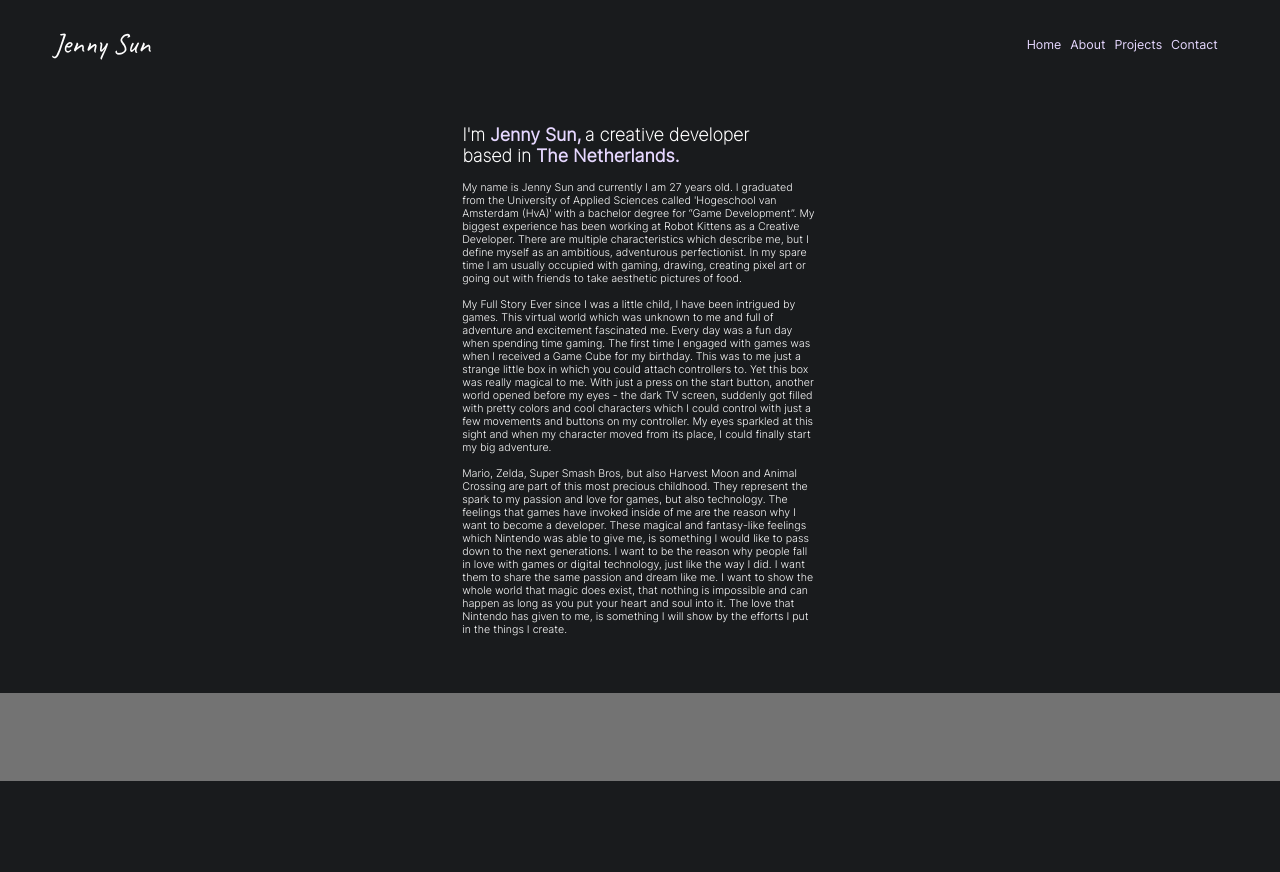
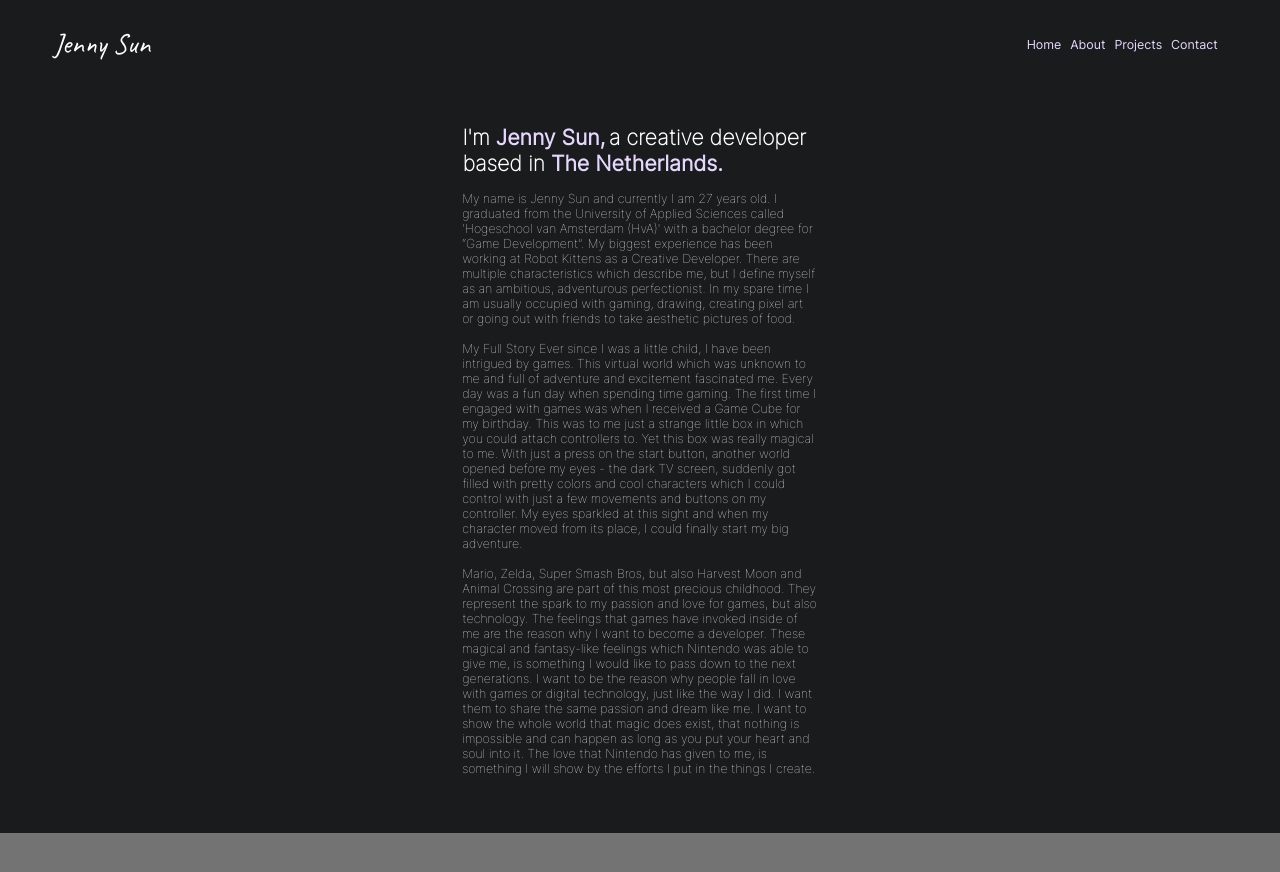
Before and after one commit to xMISSJ/portfolio, a SvelteKit app: page /about in a window 1280 px wide. Shown: the top 872 px of the page. Before the commit the page ends 800 px from the top, so only its background shows below. Built offline with nearby package versions, Linux system fonts and the light colour scheme.

Commit message:
feat: slight improvements.

```diff
--- a/src/routes/about/+page.svelte
+++ b/src/routes/about/+page.svelte
@@ -74,18 +74,18 @@
 
   #default {
     font-family: "Inter Thin", sans-serif;
-    font-size: 2rem;
+    font-size: 2.4rem;
     color: white;
   }
 
   #cursive {
     font-family: "Inter Light", sans-serif;
-    font-size: 2rem;
+    font-size: 2.4rem;
     color: var(--color-lilac);
   }
 
   #about-description {
-    font-family: "Inter Light", sans-serif;
-    font-size: 1.2rem;
+    font-family: "Inter Thin", sans-serif;
+    font-size: 1.4rem;
   }
 </style>
```
